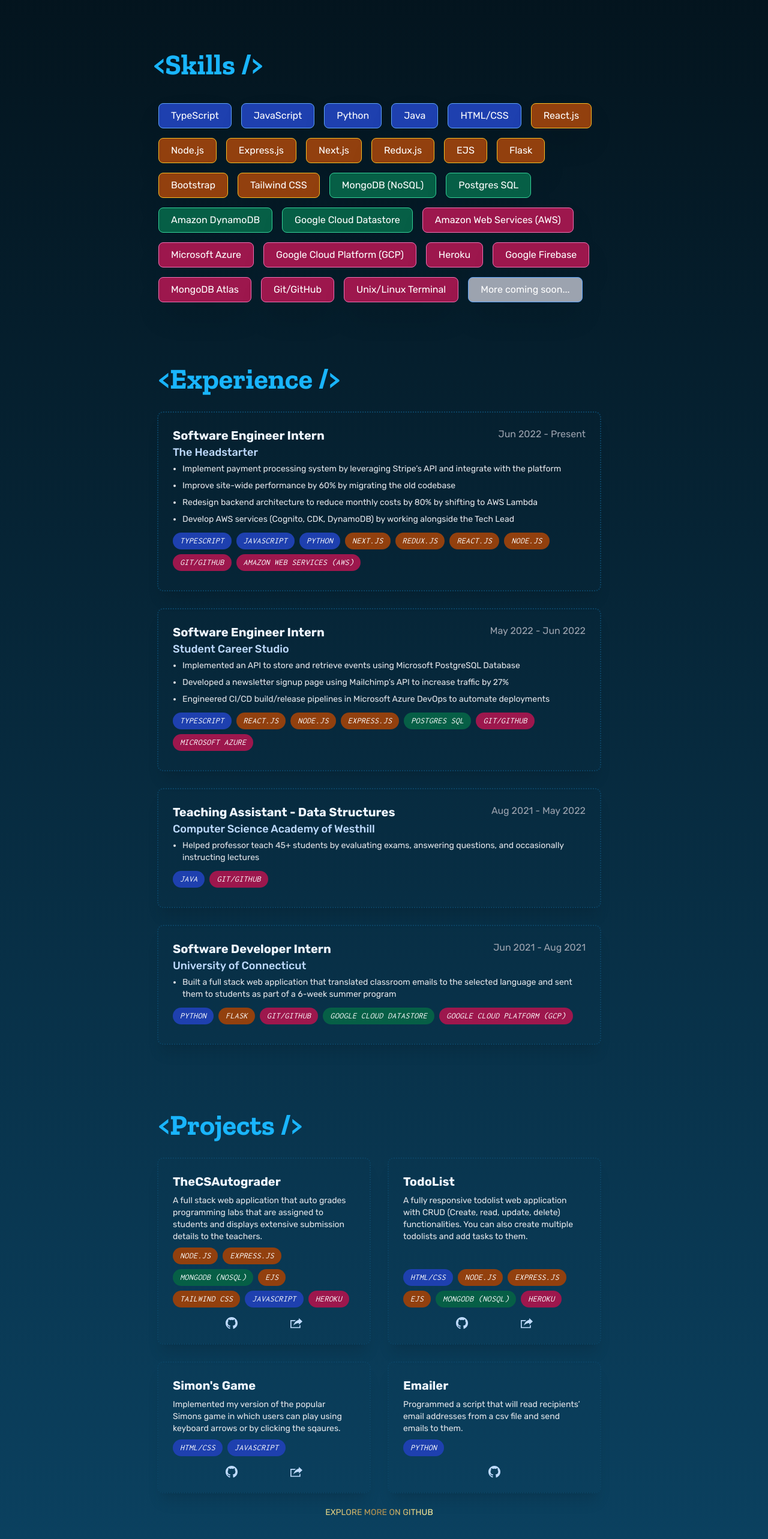
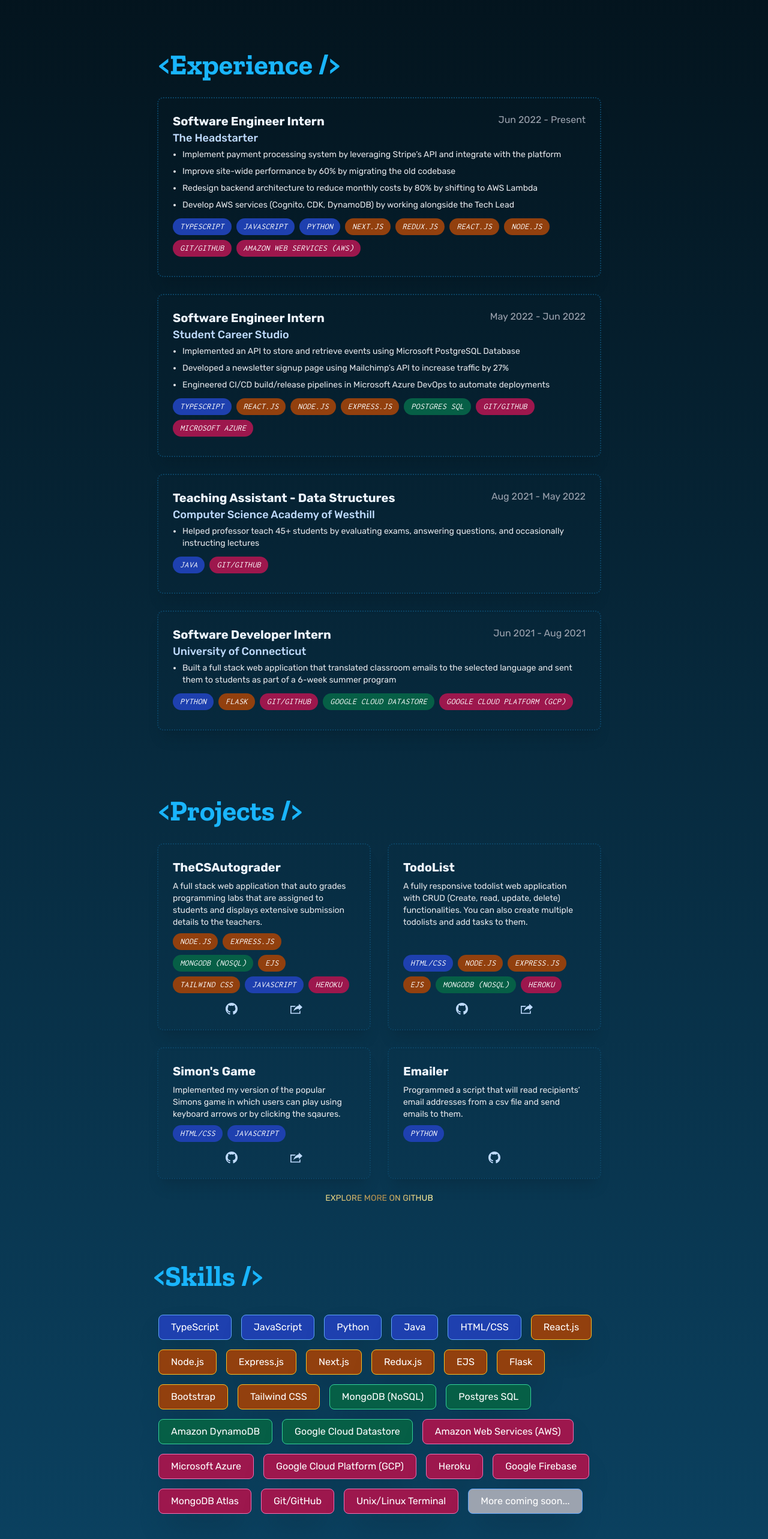
Before and after one commit to SavarJ/jainsavar.com, a React (Create React App) app: page / in a window 1280 px wide. Shown: the part 1190-3756 px from the top of the page at 60% size. Built offline with nearby package versions, Linux system fonts and the light colour scheme.

Commit message:
Reorder skills section

```diff
--- a/src/components/App.tsx
+++ b/src/components/App.tsx
@@ -14,9 +14,9 @@
       <HomeSection />
       <SubWrapper>
         <AboutSection />
-        <SkillsSection />
         <ExperienceSection />
         <ProjectsSection />
+        <SkillsSection />
         <FooterSection />
       </SubWrapper>
     </MainWrapper>
```
